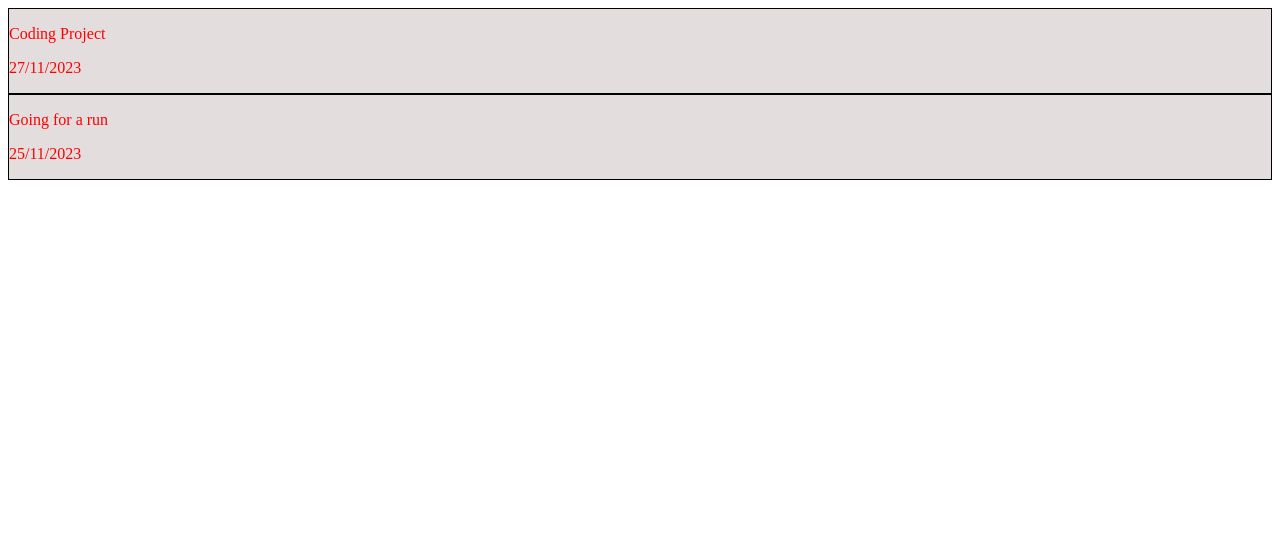
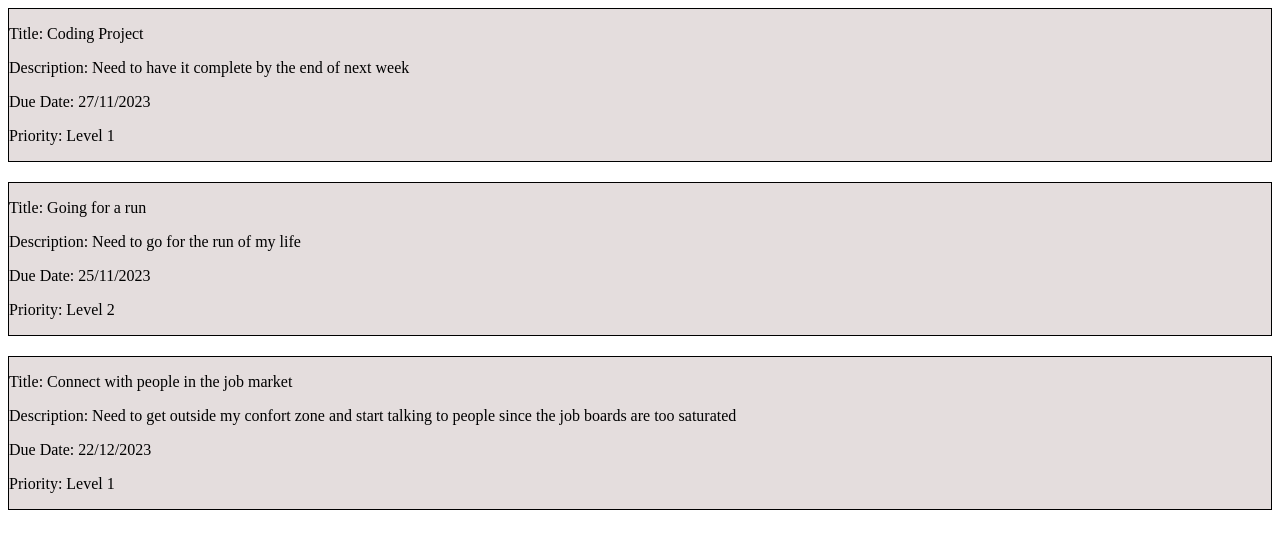
Before and after one commit to souste/todo-list, a website built with webpack: page dist/index.html in a window 1280 px wide. Built offline with nearby package versions, Linux system fonts and the light colour scheme.

Commit message:
fixed typo in my function for populating the todo list to the dom

```diff
--- a/src/index.js
+++ b/src/index.js
@@ -29,26 +29,37 @@ const topic = new Todo(
 
 const topic2 = new Todo(
   "Going for a run",
-  "Need to go for the fecking run of my life",
+  "Need to go for the run of my life",
   "25/11/2023",
   "Level 2"
+);
+
+const topic3 = new Todo(
+  "Connect with people in the job market",
+  "Need to get outside my confort zone and start talking to people since the job boards are too saturated",
+  "22/12/2023",
+  "Level 1"
 );
 
 function addDetailsToDom(obj) {
   const listContainer = document.createElement("div");
   listContainer.classList.add("list-container");
+
   const title = document.createElement("p");
   title.classList.add("list-title");
-  title.innerText = obj.title;
+  title.innerText = `Title: ${obj.title}`;
+
   const description = document.createElement("p");
   description.classList.add("list-description");
-  description.innerText - obj.description;
+  description.innerText = `Description: ${obj.description}`;
+
   const dueDate = document.createElement("p");
   dueDate.classList.add("list-due-date");
-  dueDate.innerText = obj.dueDate;
+  dueDate.innerText = `Due Date: ${obj.dueDate}`;
+
   const priority = document.createElement("p");
   priority.classList.add("list-priority");
-  priority.innerText - obj.priority;
+  priority.innerText = `Priority: ${obj.priority}`;
 
   listContainer.appendChild(title);
   listContainer.appendChild(description);
@@ -62,3 +73,6 @@ addDetailsToDom(topic);
 
 console.log(topic2);
 addDetailsToDom(topic2);
+
+console.log(topic3);
+addDetailsToDom(topic3);
--- a/src/style.css
+++ b/src/style.css
@@ -1,8 +1,5 @@
-* {
-  color: red;
-}
-
 .list-container {
   border: 1px solid black;
   background-color: rgb(228, 221, 221);
+  margin-bottom: 20px;
 }
```
Also changed, not shown: dist/main.js.
